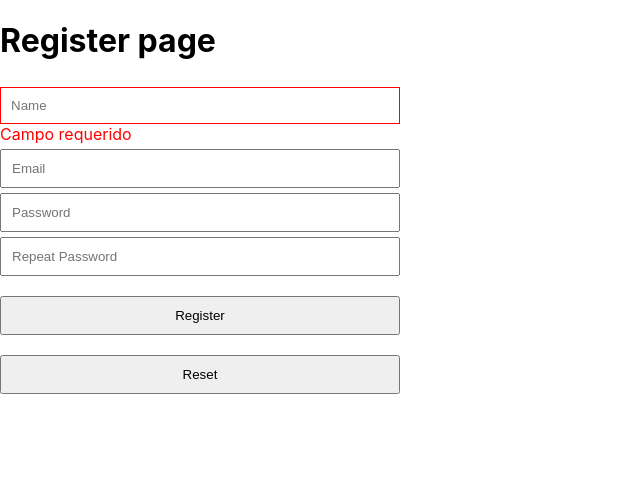
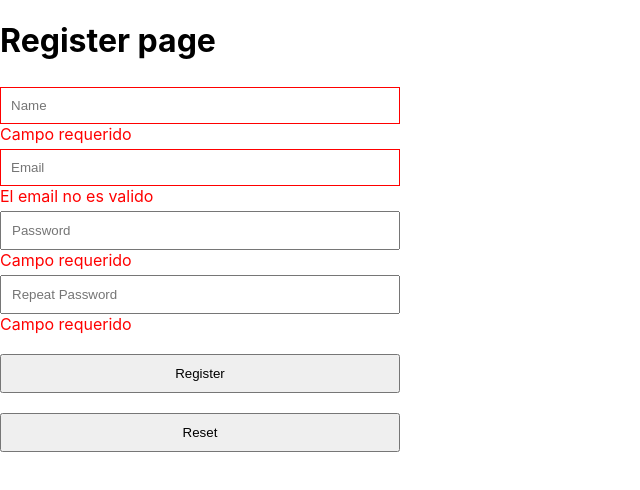
Before and after one commit to htmtmx/learnFormik, a React (Create React App) app: page / in a window 1280 px wide. Shown: the top 490 px of the page, without its empty margins (0-640 px from the left). Built offline with nearby package versions, Linux system fonts and the light colour scheme.

Commit message:
♻️ Refactor RegisterPage component to improve form validation and error handling

```diff
--- a/src/pages/RegisterPage.tsx
+++ b/src/pages/RegisterPage.tsx
@@ -4,15 +4,26 @@ import { useForm } from '../hooks/useForm'
 
 export const RegisterPage = () => {
 
-  const { name, email, password, repeatPassword, formData, onChange, resetForm } = useForm({
+  const {
+    name, email, password, repeatPassword,
+    formData,
+    onChange,
+    resetForm,
+    isValidEmail } = useForm(
+        {
           name: "",
           email: "",
           password: "",
           repeatPassword: "",
-	});
+        }
+    );
 
   const onSubmit = (e: React.FormEvent<HTMLFormElement>) => {
     e.preventDefault();
+    if (name.trim().length <= 0 || !isValidEmail(email) || password.trim().length <= 0 || password.trim().length < 6 || repeatPassword.trim().length <= 0 || password !== repeatPassword) {
+      console.log("Formulario invalido");
+      return;
+    }
     console.log(formData)
   }
 
@@ -21,34 +32,50 @@ export const RegisterPage = () => {
 			<h1>Register page</h1>
 			<form onSubmit={onSubmit}>
 				<input
-          type="text" placeholder='Name' name='name'
+					type="text"
+					placeholder="Name"
+					name="name"
 					onChange={onChange}
 					value={name}
-          className={name ? 'valid' : 'has-error'}
+					className={`${name.trim().length <= 0 && "has-error"}`}
 				/>
 				{name.trim().length <= 0 && <span>Campo requerido</span>}
 				<input
-          type="email" placeholder='Email' name='email'
+					type="email"
+					placeholder="Email"
+					name="email"
 					onChange={onChange}
 					value={email}
+					className={`${!isValidEmail(email) && "has-error"}`}
 				/>
+				{!isValidEmail(email) && <span>El email no es valido</span>}
 				<input
-          type="password" placeholder='Password' name='password'
+					type="password"
+					placeholder="Password"
+					name="password"
 					onChange={onChange}
 					value={password}
 				/>
+				{password.trim().length <= 0 && <span>Campo requerido</span>}
+				{password.trim().length < 6 && password.trim().length > 0 && (
+					<span>La contraseña debe tener almenos 6 caracteres.</span>
+				)}
 				<input
-          type="password" placeholder='Repeat Password' name='repeatPassword'
+					type="password"
+					placeholder="Repeat Password"
+					name="repeatPassword"
 					onChange={onChange}
 					value={repeatPassword}
 				/>
-        <button type="submit">
-          Register
-        </button>
+				{repeatPassword.trim().length <= 0 && <span>Campo requerido</span>}
+				{repeatPassword.trim().length >0 && password !== repeatPassword && (
+					<span>Las contraseñas deben coincidir.</span>
+				)}
+				<button type="submit">Register</button>
 				<button type="button" onClick={resetForm}>
 					Reset
 				</button>
 			</form>
 		</div>
-  )
+	);
 }
```
Lines whose indentation alone changed are shown as unchanged.
